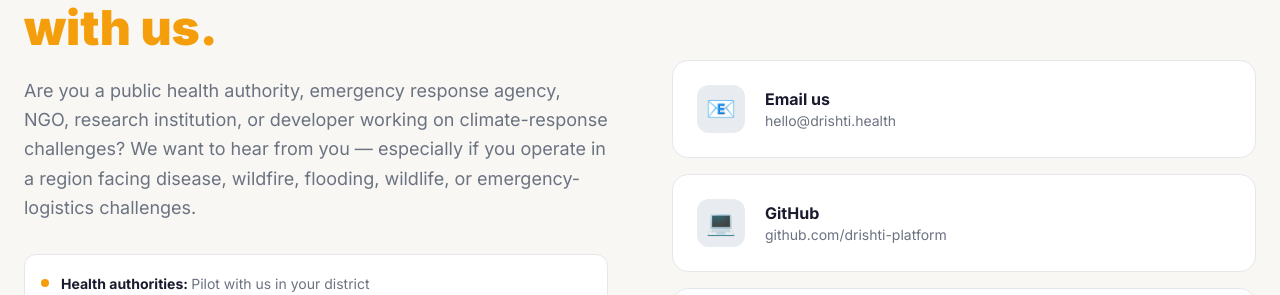
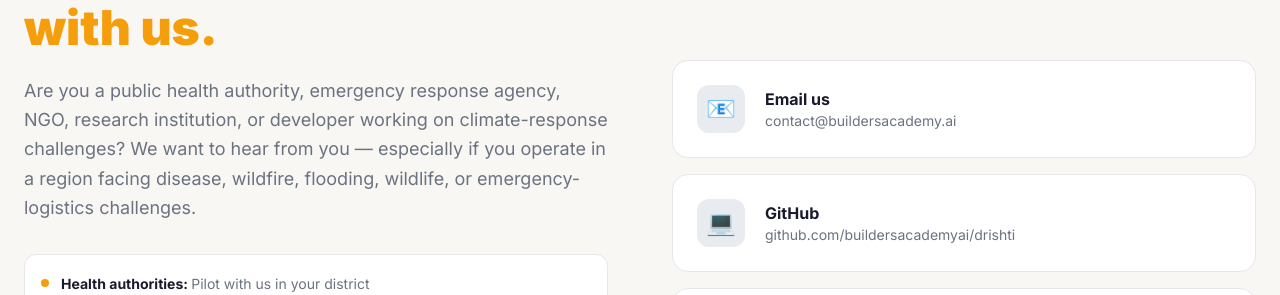
Before and after one commit to buildersacademyai/drishti, a Next.js app in the folder apps/web/: page / in a window 1280 px wide. Shown: the part 8119-8414 px from the top of the page. Built offline with nearby package versions, Linux system fonts and the light colour scheme.

Commit message:
fix(web): update GitHub link and contact email across landing page
Replace placeholder github.com/drishti-platform and hello@drishti.health
references with the real repo (buildersacademyai/drishti) and contact
email (contact@buildersacademy.ai) in Contact and Footer.

```diff
--- a/apps/web/components/landing/Contact.tsx
+++ b/apps/web/components/landing/Contact.tsx
@@ -5,14 +5,14 @@ const channels = [
   {
     icon: "📧",
     title: "Email us",
-    value: "hello@drishti.health",
-    href: "mailto:hello@drishti.health",
+    value: "contact@buildersacademy.ai",
+    href: "mailto:contact@buildersacademy.ai",
   },
   {
     icon: "💻",
     title: "GitHub",
-    value: "github.com/drishti-platform",
-    href: "https://github.com/drishti-platform",
+    value: "github.com/buildersacademyai/drishti",
+    href: "https://github.com/buildersacademyai/drishti",
   },
   {
     icon: "🌐",
--- a/apps/web/components/landing/Footer.tsx
+++ b/apps/web/components/landing/Footer.tsx
@@ -42,18 +42,18 @@ export function Footer() {
             <div className="text-xs font-bold text-white/40 uppercase tracking-wider mb-4">Resources</div>
             <div className="space-y-2 text-sm text-white/50">
               <a
-                href="https://github.com/drishti-platform"
+                href="https://github.com/buildersacademyai/drishti"
                 target="_blank"
                 rel="noopener noreferrer"
                 className="block hover:text-white transition-colors"
               >
                 GitHub
               </a>
-              <a href="mailto:hello@drishti.health" className="block hover:text-white transition-colors">
+              <a href="mailto:contact@buildersacademy.ai" className="block hover:text-white transition-colors">
                 Contact
               </a>
               <a
-                href="https://github.com/drishti-platform/drishti/blob/main/LICENSE"
+                href="https://github.com/buildersacademyai/drishti/blob/main/LICENSE"
                 target="_blank"
                 rel="noopener noreferrer"
                 className="block hover:text-white transition-colors"
```
